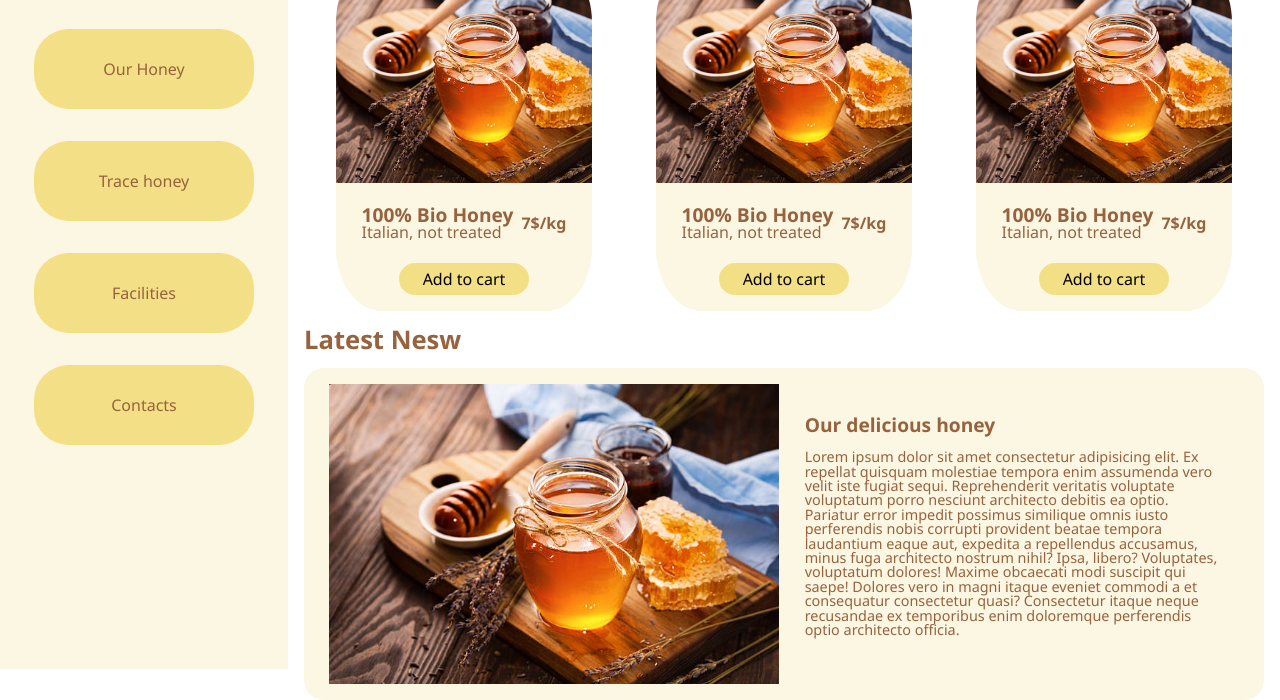
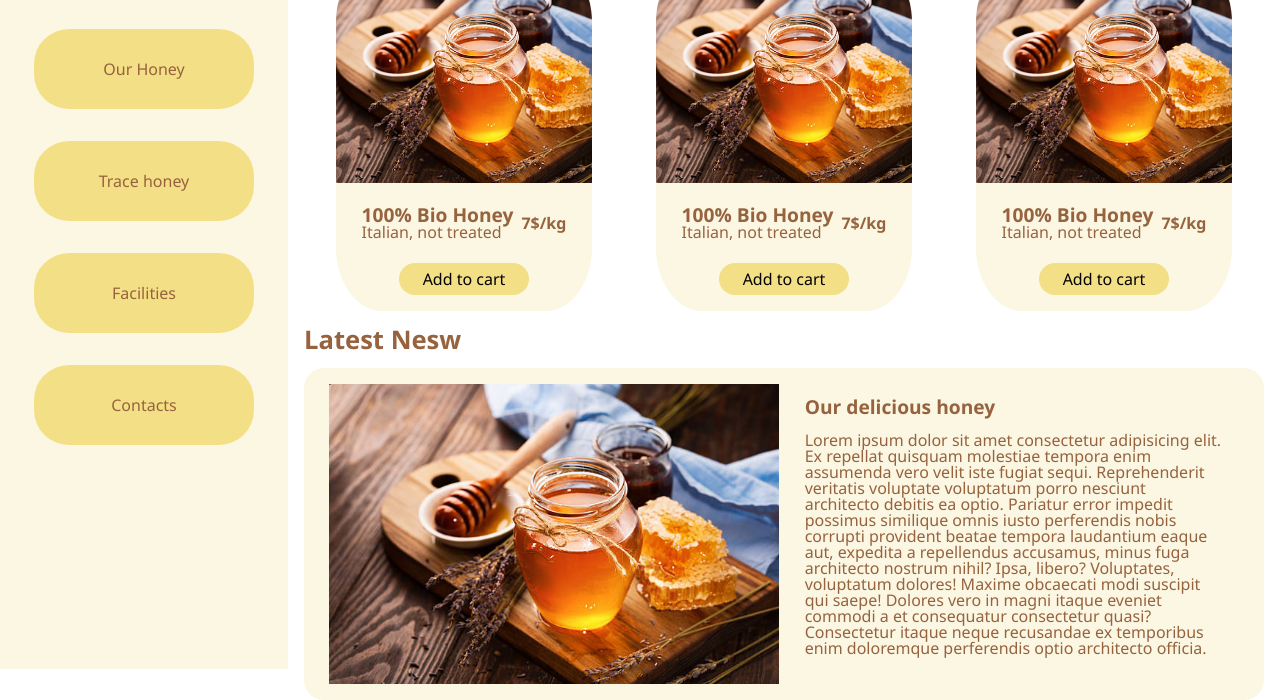
Before and after one commit to CristianMartu/fs0224-U2-W1-D3, a plain HTML site: page honey-index.html in a window 1280 px wide. Shown: the part 131-831 px from the top of the page. Drawn offline with Linux system fonts and the light colour scheme.

Commit message:
change size over 1152px

```diff
--- a/assets/style-index.css
+++ b/assets/style-index.css
@@ -182,6 +182,9 @@ main {
   .card:last-of-type {
     display: flex;
   }
+  article div {
+    font-size: 1rem;
+  }
 }
 
 @media screen and (min-width: 1200px) {
```
